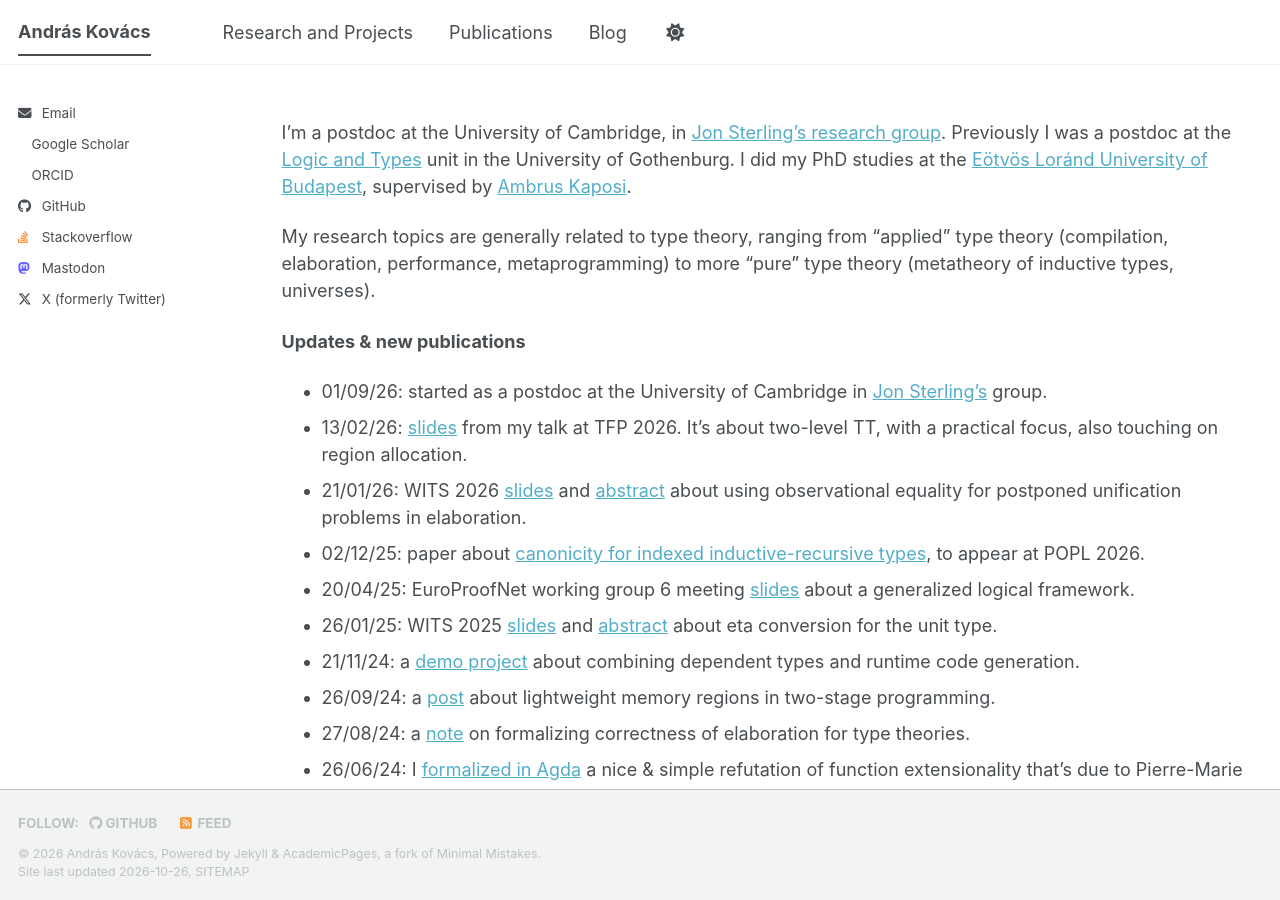
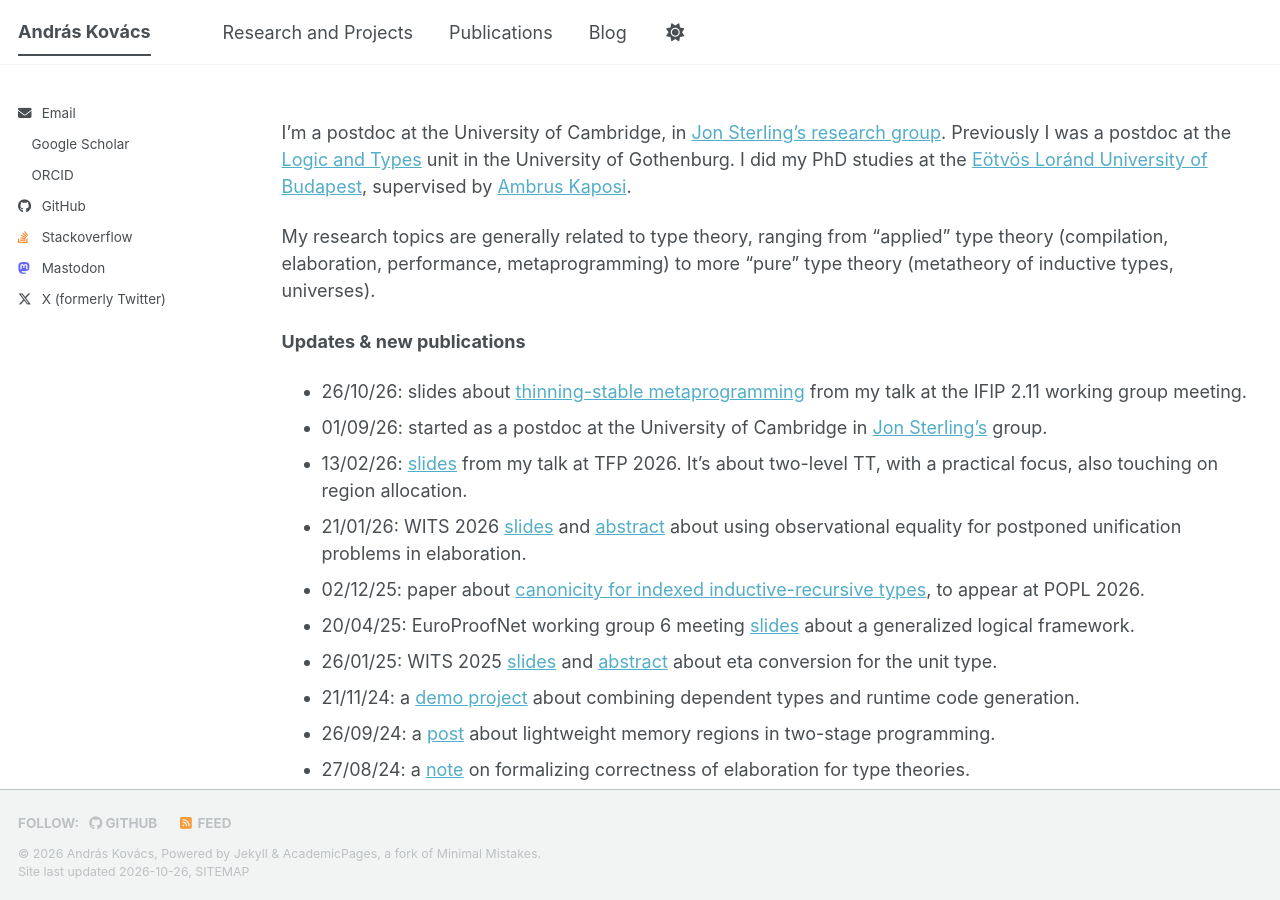
Before and after one commit to AndrasKovacs/AndrasKovacs.github.io, a Jekyll site: the page built from _pages/about.md, in a window 1280 px wide and 900 px high. Built offline with Jekyll 4.4.1, drawn with Linux system fonts in a browser that asks for light colours; a style sheet for code colours, icons or effects is not loaded.

Commit message:
add slides for ifip wg2.11 2026 talk

```diff
--- a/_pages/about.md
+++ b/_pages/about.md
@@ -20,6 +20,7 @@ inductive types, universes).
 
 **Updates & new publications**
 
+- 26/10/26: slides about [thinning-stable metaprogramming](/pdfs/ifip26_thinning.pdf) from my talk at the IFIP 2.11 working group meeting.
 - 01/09/26: started as a postdoc at the University of Cambridge in [Jon
   Sterling's](https://www.jonmsterling.com/index/) group.
 - 13/02/26: [slides](/pdfs/tfp26prez.pdf) from my talk at TFP 2026. It's about two-level TT, with a practical focus, also touching on region allocation.
```
Also changed, not shown: 1 other file.
